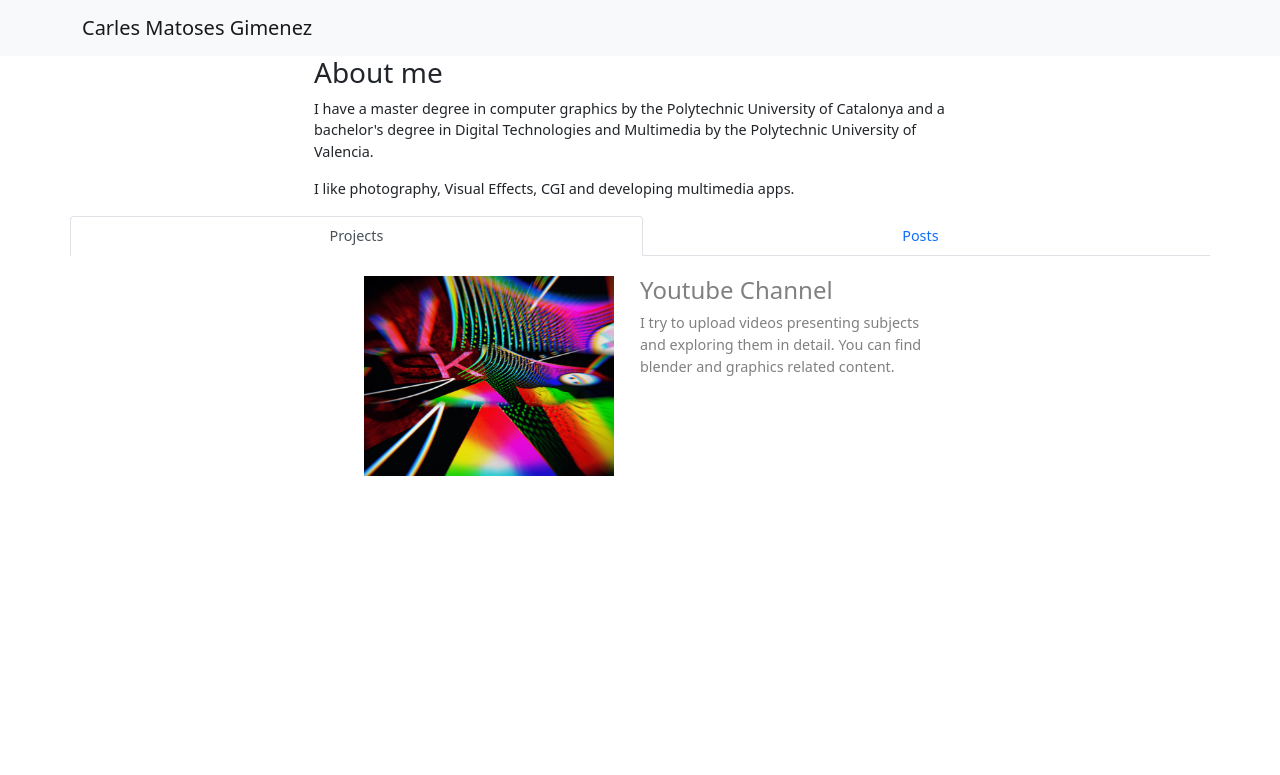
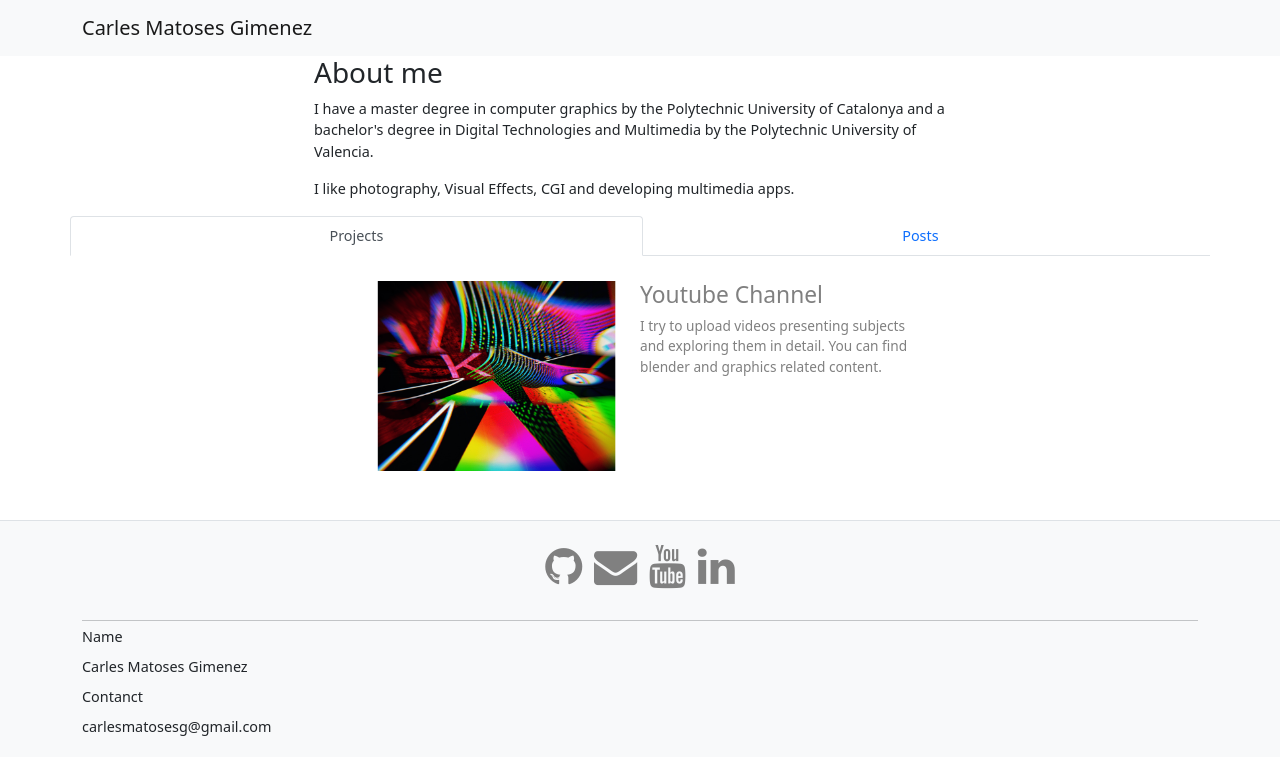
Before and after one commit to carlesmatoses/carlesmatoses.github.io, a Jekyll site: the page built from index.markdown, in a window 1280 px wide. Shown: the top 775 px of the page. Built offline with Jekyll 4.4.1, drawn with Linux system fonts in a browser that asks for light colours; nearby versions of some CDN libraries.

Commit message:
added media
added media as well as some css modifications for it to work

```diff
--- a/_config.yml
+++ b/_config.yml
@@ -21,14 +21,17 @@
 title: Carles Matoses Gimenez
 name: Carles Matoses Gimenez
 email: carlesmatosesg@gmail.com
+youtube: channel/UC6aWlHNMv-VGU7LRBeZaj7w
+linkedin_username: carles-matoses-b2b9a82b7
+github_username:  carlesmatoses
+
 description: >- # this means to ignore newlines until "baseurl:"
   Carles Matoses Gimenez works as my portfolio where I upload relevant and recent works.
   I'm a computer graphics student with a degree in multimedia technologies. I'm interested in open source softwares, photography and visual effects.
   I spend some of my time studiying blender as well as game engines!!
 baseurl: "" # the subpath of your site, e.g. /blog
 url: "" # the base hostname & protocol for your site, e.g. http://example.com
-twitter_username: jekyllrb
-github_username:  jekyll
+# twitter_username: jekyllrb
 keywords: Computer Graphics, Programming, Python, Blender, Render, Rendering, Game Engines, Real Time Rendering, Fast Realistic Rendering
 
 # Build settings
--- /dev/null
+++ b/_includes/footer.html
@@ -0,0 +1,25 @@
+<link rel="stylesheet" href="/assets/css/footer.css">
+
+<div class="container-fluid bg-light border-top pt-4 mt-4">
+    <div class="container">
+
+        <div class="row">
+            {% include media.html %}
+        </div>
+
+        <hr>
+
+
+        <div class="row additional-info">
+            <div class="col">
+                <p><strong>Name</strong></p>
+                <p>{{ site.name }}</p>
+                <p><strong>Contanct</strong></p>
+                <p>{{ site.email }}</p>
+            </div>
+            <div class="col">
+
+            </div>
+        </div>
+    </div>
+</div>
--- /dev/null
+++ b/_includes/media.html
@@ -0,0 +1,33 @@
+<!-- _includes/social_links.html -->
+<!-- <link rel="stylesheet" href="assets/css/media.css"> -->
+
+<ul class="list-inline text-center">
+    {% if site.github_username %}
+    <li class="list-inline-item">
+        <a href="https://github.com/{{ site.github_username }}">
+            <i class="fa fa-github fa-3x"></i>
+        </a>
+    </li>
+    {% endif %}
+    {% if site.email %}
+    <li class="list-inline-item">
+        <a href="mailto:{{ site.email }}">
+            <i class="fa fa-envelope fa-3x"></i>
+        </a>
+    </li>
+    {% endif %}
+    {% if site.youtube %}
+    <li class="list-inline-item">
+        <a href="https://www.youtube.com/{{ site.youtube }}">
+            <i class="fa fa-youtube fa-3x"></i>
+        </a>
+    </li>
+    {% endif %}
+    {% if site.linkedin_username %}
+    <li class="list-inline-item">
+        <a href="https://www.linkedin.com/in/{{ site.linkedin_username }}">
+            <i class="fa fa-linkedin fa-3x"></i>
+        </a>
+    </li>
+    {% endif %}
+</ul>
--- a/_layouts/post.html
+++ b/_layouts/post.html
@@ -3,7 +3,7 @@
 ---
 
 <head>
-    <link rel="stylesheet" type="text/css" href="{{ site.baseurl }}/assets/css/postPage.css">
+    <link rel="stylesheet" type="text/css" href="{{ site.baseurl }}/assets/css/post.css">
 </head>
 
 <body>
--- a/_layouts/wrapper.html
+++ b/_layouts/wrapper.html
@@ -2,11 +2,14 @@
 ---
 <head>
     <link rel="stylesheet" href="/assets/bootstrap-5.0.2-dist/css/bootstrap.min.css">
-    <link rel="stylesheet" href="/assets/css/postPage.css">
     <script src="/assets/bootstrap-5.0.2-dist/js/bootstrap.bundle.min.js"></script>
+    <link href="//netdna.bootstrapcdn.com/font-awesome/4.0.3/css/font-awesome.css" rel="stylesheet">
+    <link rel="stylesheet" href="/assets/css/main.css">
 </head>
 
 
 {% include navbar.html %}
 
 {{content}}
+
+{% include footer.html %}
--- /dev/null
+++ b/assets/css/footer.css
@@ -0,0 +1,3 @@
+.additional-info p{
+    line-height: 0.0;
+}
--- a/assets/css/index.css
+++ b/assets/css/index.css
@@ -1,4 +1,3 @@
 .about-me{
     max-width: 700px;
-
 }
--- a/assets/css/post.css
+++ b/assets/css/post.css
@@ -4,6 +4,8 @@
     max-height: 200px;
     margin: 20px;
     overflow: hidden;
+    transform: scale(0.95);
+
     /* box-shadow: 0 4px 6px -6px gray; */
 
 }
@@ -11,7 +13,7 @@
 .post-preview:hover{
     z-index: 1;
     max-height: none;
-    transform: scale(1.05);
+    transform: scale(1.0);
     box-shadow: 0 2px 2px -2px gray;
 }
 
```
Also changed, not shown: assets/css/cards.css (deleted, +0 -28 lines), assets/css/media.css (added, +17 -0 lines), assets/css/main.css (renamed from assets/css/postPage.css).
